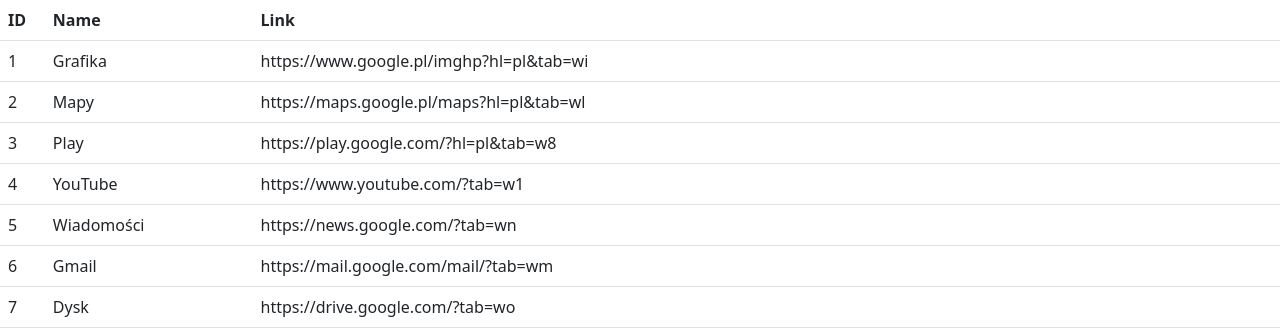
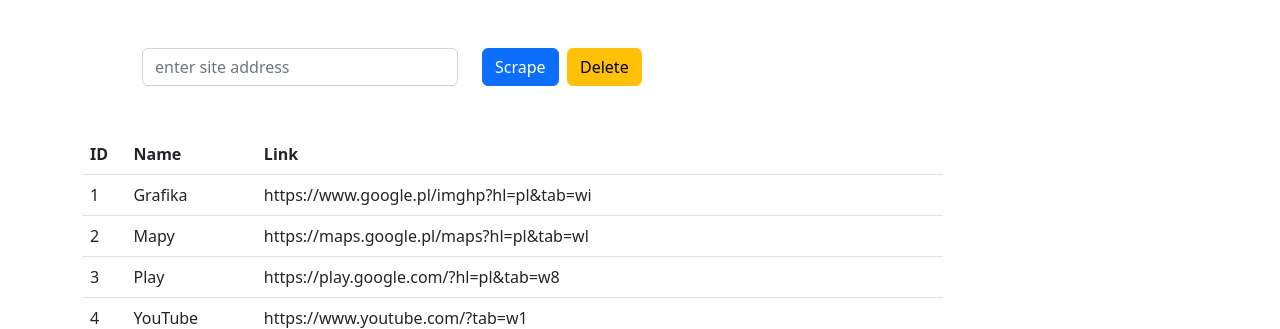
Before and after one commit to PiotrWirth/WebSite_Scraper, a Django app: page / in a window 1280 px wide. Shown: the top 329 px of the page. Run offline with Django 4.2, Linux system fonts and the light colour scheme; data comes from the database, SQL or seed files in the repository; both versions use the stored data as it was after the commit; data that the repository does not hold is empty.

Commit message:
Styled result.html

```diff
--- a/scraper/myapp/templates/myapp/result.html
+++ b/scraper/myapp/templates/myapp/result.html
@@ -9,6 +9,26 @@
     <link href="https://cdn.jsdelivr.net/npm/bootstrap@5.2.3/dist/css/bootstrap.min.css" rel="stylesheet" integrity="sha384-rbsA2VBKQhggwzxH7pPCaAqO46MgnOM80zW1RWuH61DGLwZJEdK2Kadq2F9CUG65" crossorigin="anonymous">
 </head>
 <body>
+
+    <div class='container'>
+        <div class='row m-5'>
+            <div class='col-md-4'>
+                <form method='POST' action="/">
+                    {% csrf_token %}
+                    <input class='form-control' type="text" id='site' name='site' placeholder='enter site address'>
+                </div>
+                <div class='col-md-1'>
+                    <button class='btn btn-primary' type='submit'>Scrape</button>
+                </div>
+                </form>
+                <div class='col-md-7'>
+                    <a class='btn btn-warning' href="/delete">Delete</a>
+                </div>
+
+        </div>
+
+        <div class='row'>
+            <div class='col-md-8'>
                 <table class="table">
                     <thead>
                       <tr>
@@ -27,5 +47,10 @@
                     {% endfor %}
                     </tbody>
                   </table>
+            </div>
+        </div>
+    </div>
+
+
 </body>
 </html>
```
Also changed, not shown: scraper/db.sqlite3. Lines whose indentation alone changed are shown as unchanged.
